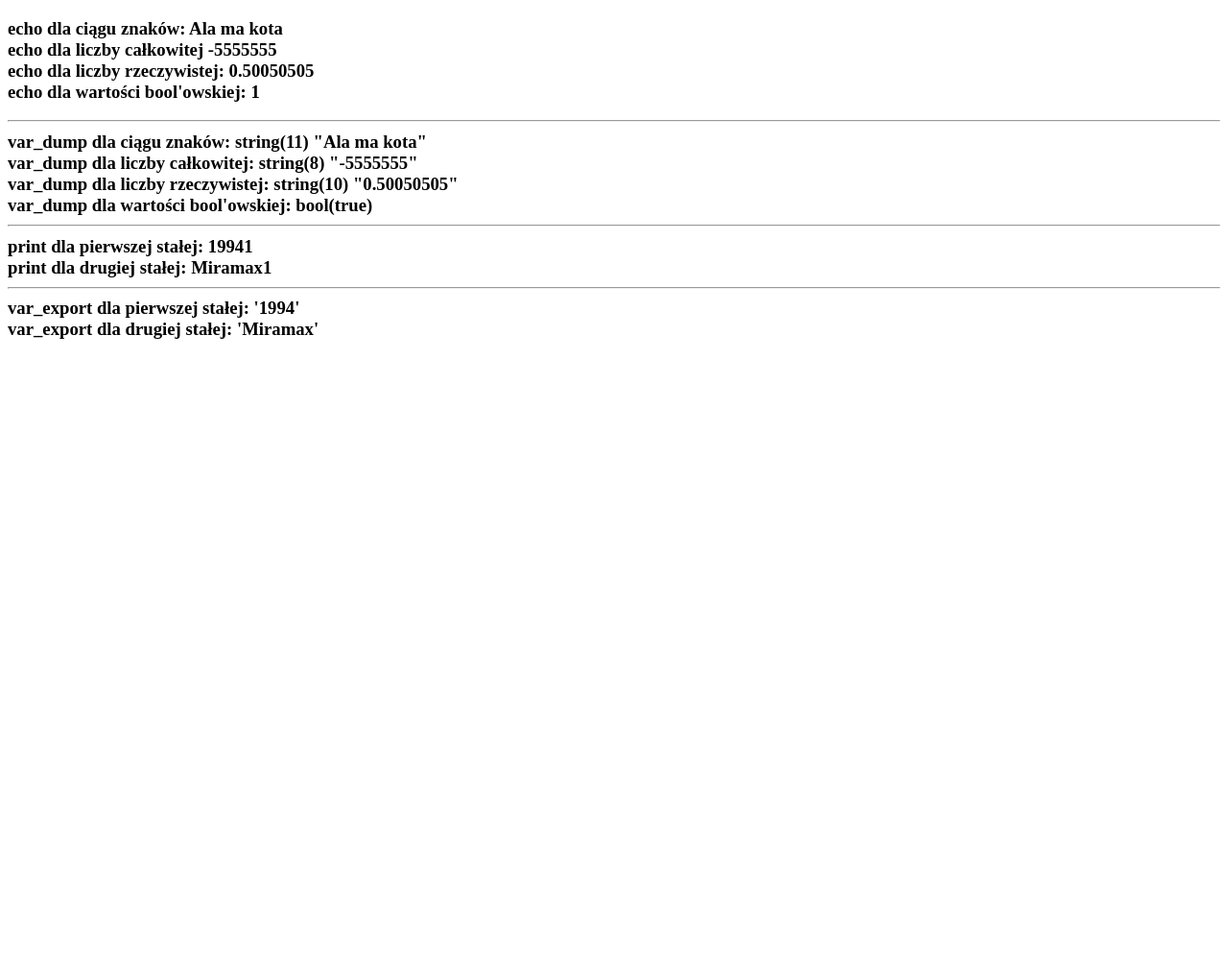
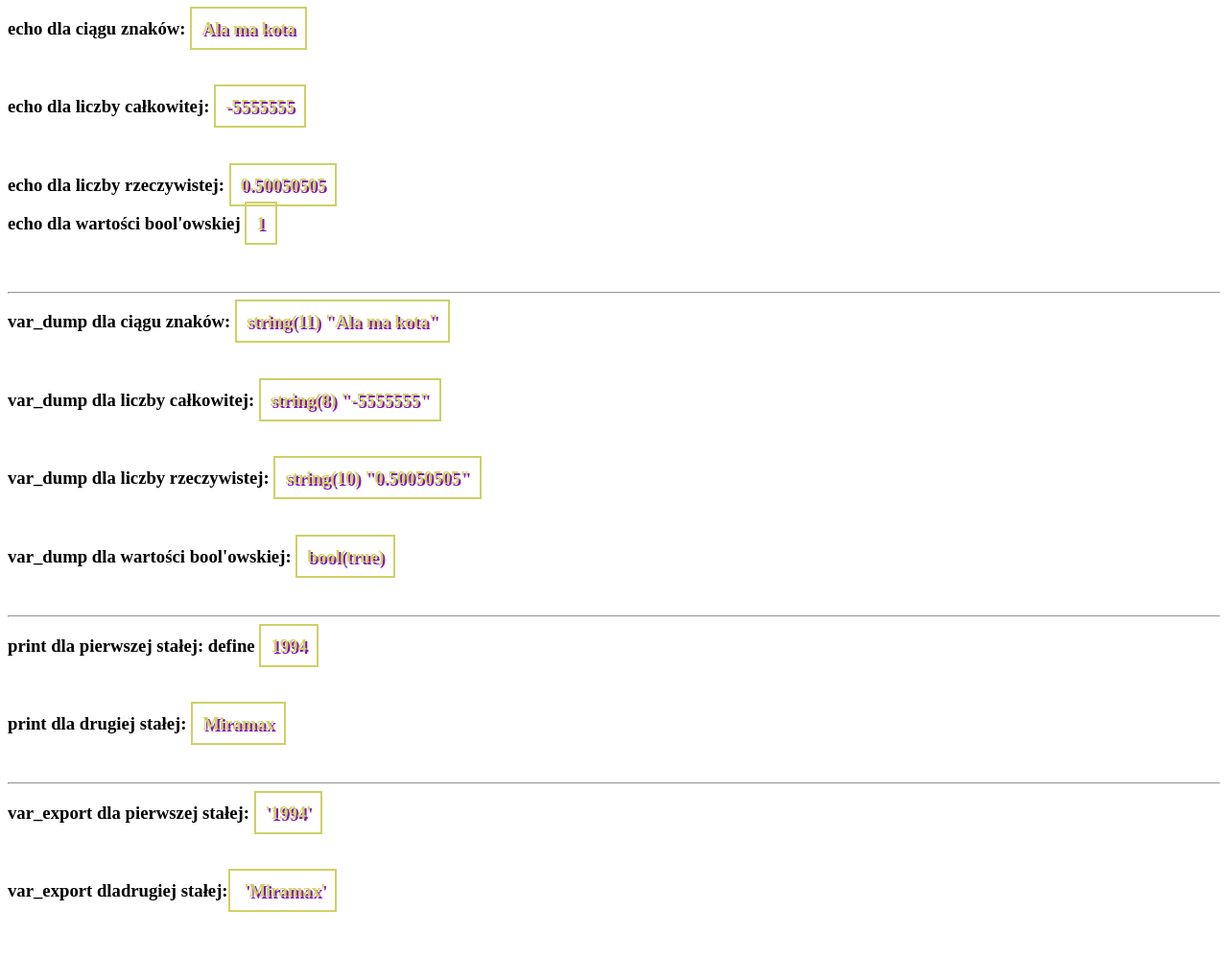
Before and after one commit to Arichimoshirinfu/Tw.-stron-i-aplikacji-K4-25-26, a PHP site: page /zmienne_stale.php in a window 1280 px wide. Shown: the whole page at 96% size. Before the commit the page ends 353 px from the top, so only its background shows below. Run offline with PHP 8.4, Linux system fonts and the light colour scheme; some libraries are stand-ins or nearby versions.

Commit message:
zmienne_upgrade

```diff
--- a/zmienne_stale.php
+++ b/zmienne_stale.php
@@ -4,7 +4,19 @@
     <meta charset="UTF-8">
     <meta name="viewport" content="width=device-width, initial-scale=1.0">
     <title>Document</title>
+    <style>
+    .ramka{
+        color:#CED166;
+        border-color:#FF38F6;
+        border: 2px;
+        border-style:solid;
+        padding:10px;
+        text-shadow: 2px 2px #8312B0;
+    }
+</style>
 </head>
+
+
 <body>
 
 <?php
@@ -13,41 +25,73 @@ $ciag_znakow ='Ala ma kota';
 $calkowita ='-5555555';
 $liczba_zmiennoprzecinkowa ='0.50050505';
 $bol =true;
+
+define("pierwsza" , "1994");
+define("ononn" , "Miramax");
 ?>
+
 <h3>
-<?php#zadanie 2 ?>
-<?php echo "echo dla ciągu znaków: " . $ciag_znakow; ?>
+
+<?php #zadanie 2 ?>
+
+<p> echo dla ciągu znaków: <span class='ramka'>
+<?php echo $ciag_znakow;?> </span> </p>
 <br>
-<?php echo "echo dla liczby całkowitej " . $calkowita; ?>
+
+<p> echo dla liczby całkowitej: <span class='ramka'>
+<?php echo $calkowita; ?> </span></p>
 <br>
-<?php echo "echo dla liczby rzeczywistej: " . $liczba_zmiennoprzecinkowa; ?>
+
+<p> echo dla liczby rzeczywistej: <span class='ramka'>
+<?php echo $liczba_zmiennoprzecinkowa; ?> </span>
 <br>
-<?php echo "echo dla wartości bool'owskiej: " . $bol; ?>
+
+<p> echo dla wartości bool'owskiej <span class='ramka'>
+<?php echo $bol; ?> </span></p>
 <br>
+
 <h3>
 <hr>
 
-<?php echo "var_dump dla ciągu znaków: " , var_dump($ciag_znakow) ?>
+<p> var_dump dla ciągu znaków: <span class='ramka'>
+<?php var_dump($ciag_znakow) ?> </span></p>
 <br>
-<?php echo " var_dump dla liczby całkowitej: " , var_dump($calkowita) ?>
+
+<p> var_dump dla liczby całkowitej: <span class='ramka'>
+<?php var_dump($calkowita) ?> </span></p>
 <br>
-<?php echo " var_dump dla liczby rzeczywistej: " , var_dump($liczba_zmiennoprzecinkowa) ?>
+
+<p> var_dump dla liczby rzeczywistej: <span class='ramka'>
+<?php var_dump($liczba_zmiennoprzecinkowa) ?> </span> </p>
 <br>
-<?php echo "var_dump dla wartości bool'owskiej: " , var_dump($bol) ?>
+
+<p> var_dump dla wartości bool'owskiej: <span class='ramka'>
+<?php var_dump($bol) ?> </span> </p>
 <br>
 
 <?php #zadanie 3 ?>
 <?php
-define("pierwsza" , "1994");
-define("ononn" , "Miramax");
+
 ?>
 <hr>
-<?php echo "print dla pierwszej stałej: " , print pierwsza; ?> <br>
-<?php echo "print dla drugiej stałej: " , print ononn ?> <br>
+
+<p> print dla pierwszej stałej: define <span class='ramka'>
+<?php print pierwsza; ?> </span> </p>
+<br>
+
+<p> print dla drugiej stałej: <span class='ramka'>
+<?php print ononn ?> </span> </p>
+<br>
+
 <hr>
-<?php echo "var_export dla pierwszej stałej: " , var_export(pierwsza) ?>
+
+<p> var_export dla pierwszej stałej: <span class='ramka'>
+<?php var_export(pierwsza) ?> </span> </p>
 <br>
-<?php echo "var_export dla drugiej stałej: " , var_export(ononn) ?>
+
+<p> var_export dladrugiej stałej:<span class='ramka'>
+<?php var_export(ononn) ?> </span> </p>
+<br>
 
 </body>
 </html>
```
Also changed, not shown: cudzyslowy.php (added, +19 -0 lines).
